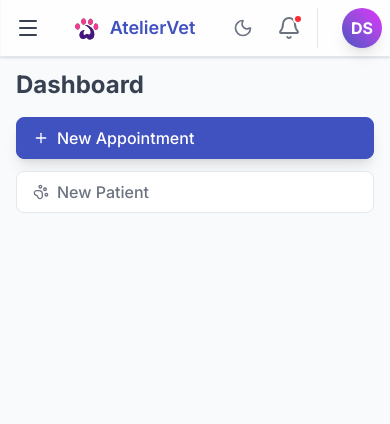
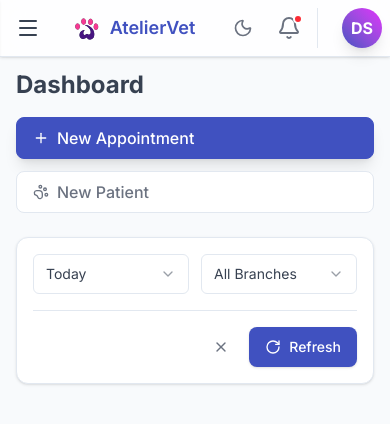
Before and after one commit to Atelier-Creation/ateliervetFE, a React (Vite) app: page / in a window 390 px wide. Shown: the top 424 px of the page. Built offline with nearby package versions, Linux system fonts and the light colour scheme.

Commit message:
updated dashboard responsive

```diff
--- a/src/pages/Dashboard.jsx
+++ b/src/pages/Dashboard.jsx
@@ -100,7 +100,7 @@ const Dashboard = () => {
             </div>
 
             {/* Filter Bar */}
-            <div data-aos="fade-down" className="hidden bg-[var(--card-bg)] p-4 rounded-xl shadow-sm border border-[var(--border-color)] flex flex-col xl:flex-row justify-between items-start xl:items-center gap-4">
+            <div data-aos="fade-down" className="bg-[var(--card-bg)] p-4 rounded-xl shadow-sm border border-[var(--border-color)] flex flex-col xl:flex-row justify-between items-start xl:items-center gap-4">
 
                 {/* Filters Group */}
                 <div className="grid grid-cols-2 sm:grid-cols-2 gap-3 w-full xl:w-auto md:ms-auto lg:ms-0">
```
